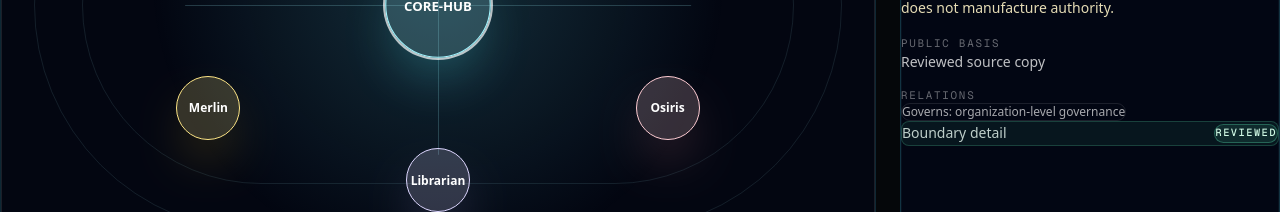
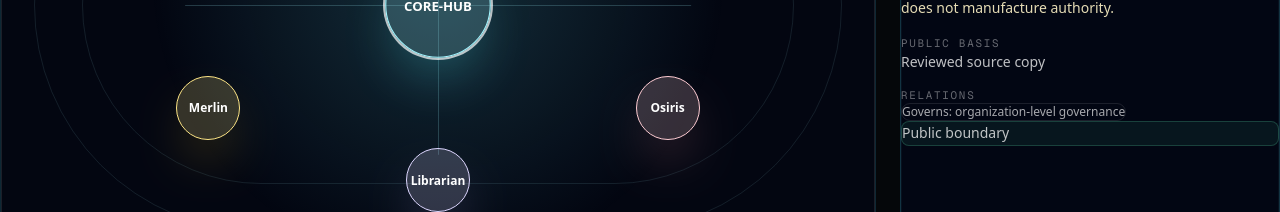
Before and after one commit to mirrornode/mirrornode-platform, a Next.js app: page / in a window 1280 px wide. Shown: the part 820-1032 px from the top of the page. Built offline with nearby package versions, Linux system fonts and the light colour scheme.

Commit message:
refine: remove duplicate state badge from boundary disclosure

```diff
--- a/components/mirrornode/SurfaceBoundaryNotice.tsx
+++ b/components/mirrornode/SurfaceBoundaryNotice.tsx
@@ -30,10 +30,7 @@ export function SurfaceBoundaryNotice({
   if (expandable) {
     return (
       <details className={classes}>
-        <summary className="flex cursor-pointer list-none items-center justify-between gap-3 font-medium">
-          <span>Boundary detail</span>
-          <SurfaceStateBadge state={state} />
-        </summary>
+        <summary className="cursor-pointer list-none font-medium text-white/75">Public boundary</summary>
         <p className="mt-3 text-sm leading-6 opacity-90">{content}</p>
       </details>
     );
```
